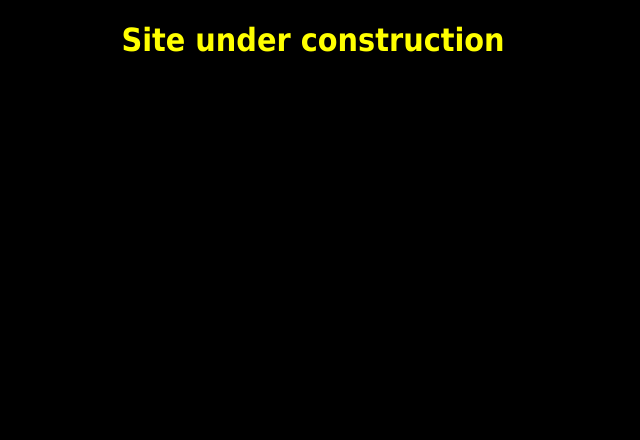
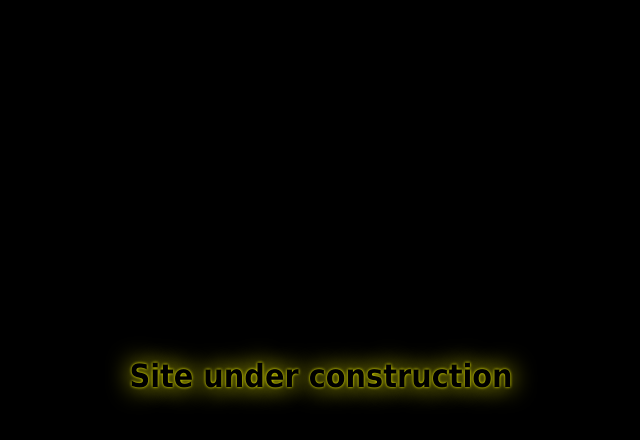
Before and after one commit to koobeton/koobeton.github.io, a plain HTML site: page index.html in a window 1280 px wide. Shown: the whole page, without its empty margins (327-967 px from the left). Drawn offline with Linux system fonts and the light colour scheme.

Commit message:
Add shadows

```diff
--- a/index.html
+++ b/index.html
@@ -6,8 +6,8 @@
 		<link rel="stylesheet" href="./styles/style.css">
 	</head>
 	<body>
-		<h1 id="under_construction_title">
-			Site under construction
-		</h1>
+		<div id="under_construction_title">
+			<h1>Site under construction</h1>
+		</div>
 	</body>
 </html>
--- a/styles/style.css
+++ b/styles/style.css
@@ -3,7 +3,12 @@ body {
 }
 
 #under_construction_title {
+	width: 100%;
+	position: fixed;
+	top: 50%;
+	margin-top: -5%;
 	font-family: Tahoma, Verdana, monospace;
-	color: yellow;
+	color: black;
 	text-align: center;
+	text-shadow: 0px 0px 3px yellow, 0px 0px 25px yellow;
 }
```
